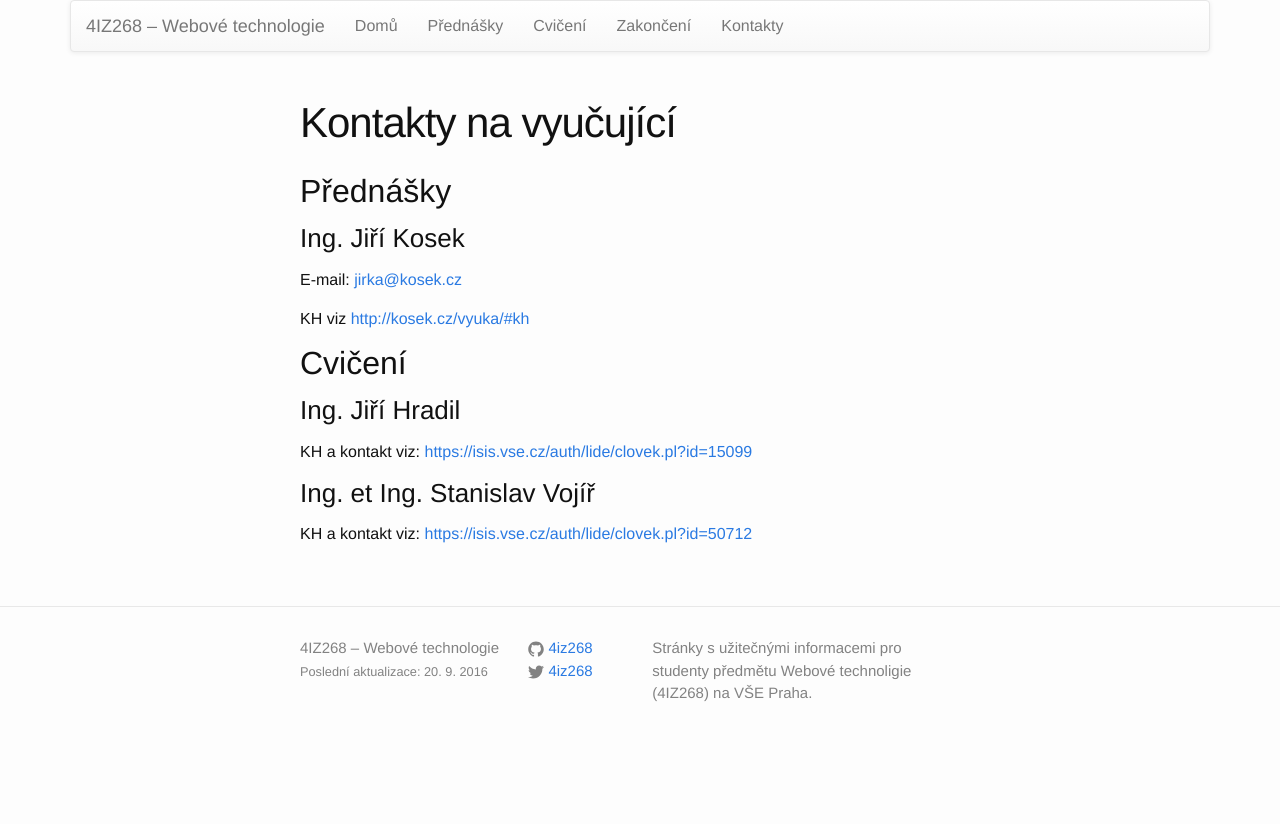
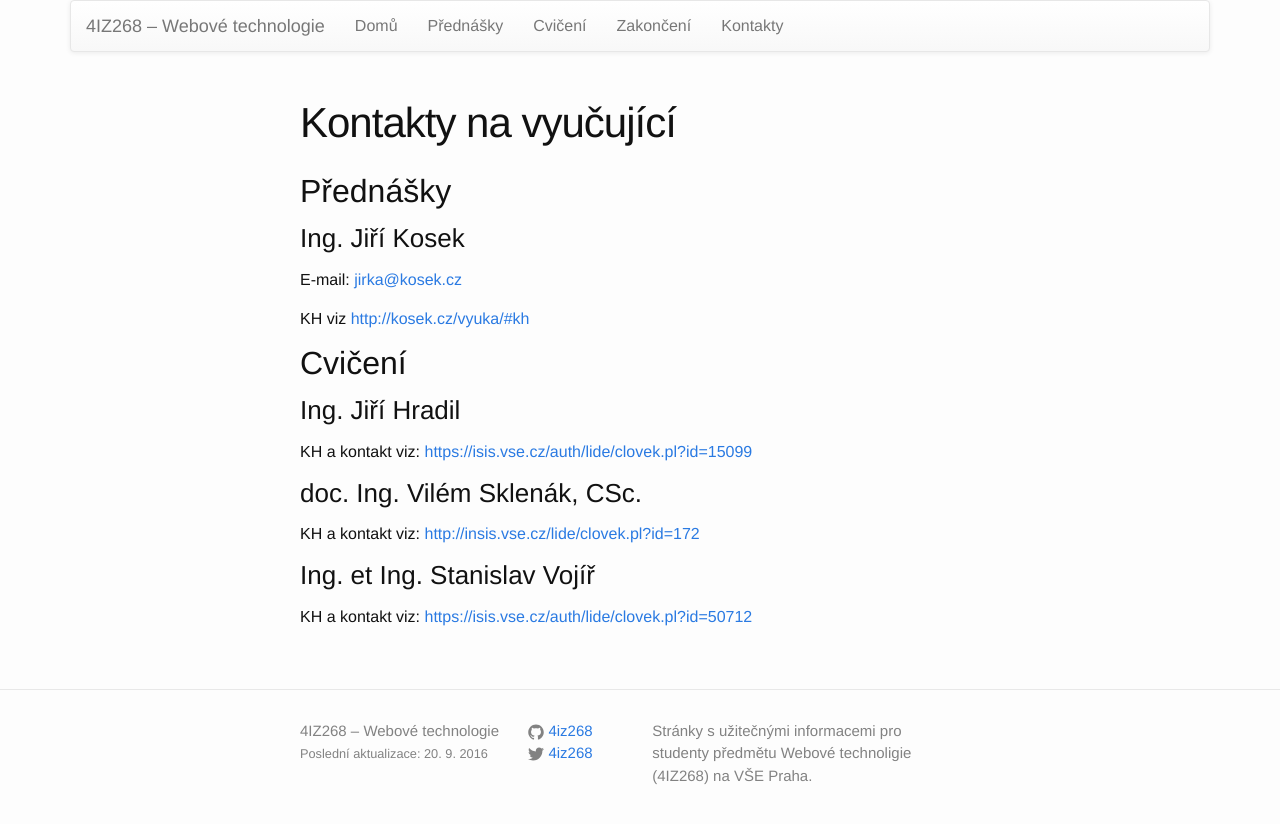
Before and after one commit to 4iz268/4iz268.github.io, a Jekyll site: the page built from kontakty/index.md, in a window 1280 px wide. Shown: the top 824 px of the page. Built offline with Jekyll 4.4.1, drawn with Linux system fonts in a browser that asks for light colours; nearby versions of some CDN libraries.

Commit message:
Přidán kontakt na Viléma

```diff
--- a/kontakty/index.md
+++ b/kontakty/index.md
@@ -17,6 +17,10 @@ KH viz <http://kosek.cz/vyuka/#kh>
 
 KH a kontakt viz: <https://isis.vse.cz/auth/lide/clovek.pl?id=15099>
 
+### doc. Ing. Vilém Sklenák, CSc. ###
+
+KH a kontakt viz: <http://insis.vse.cz/lide/clovek.pl?id=172>
+
 ### Ing. et Ing. Stanislav Vojíř ###
 
 KH a kontakt viz: <https://isis.vse.cz/auth/lide/clovek.pl?id=50712>
```
